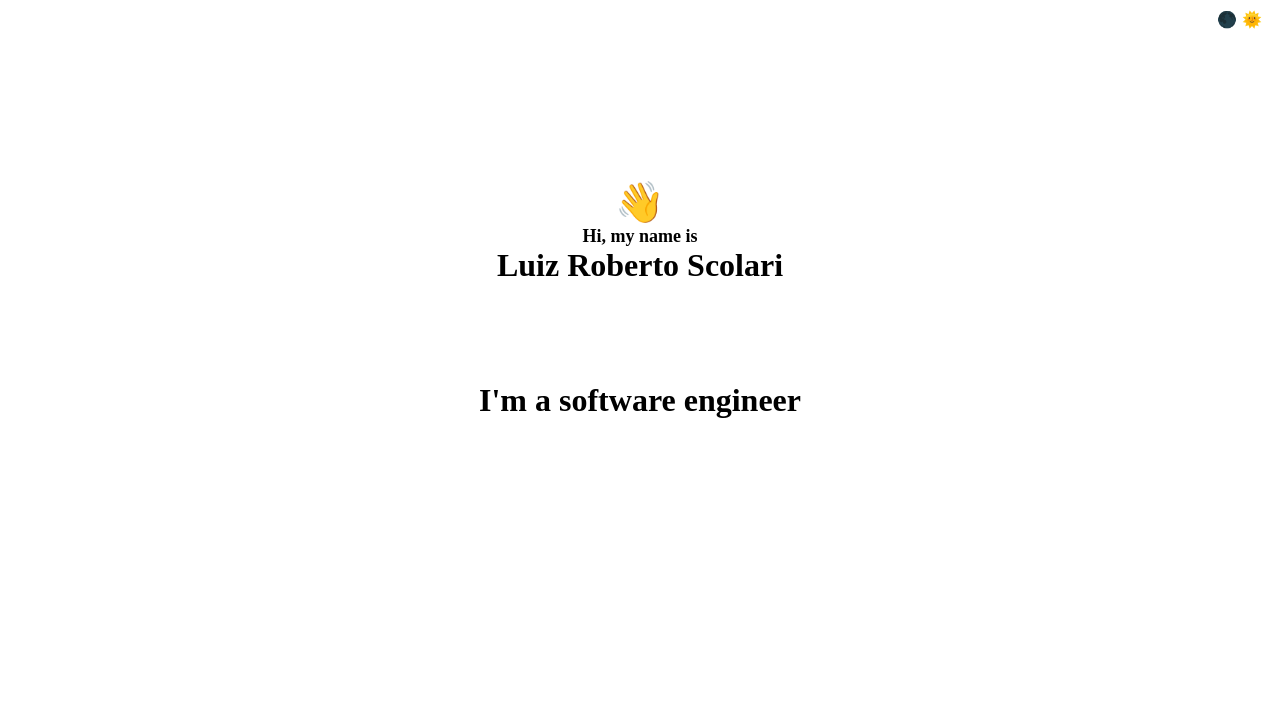
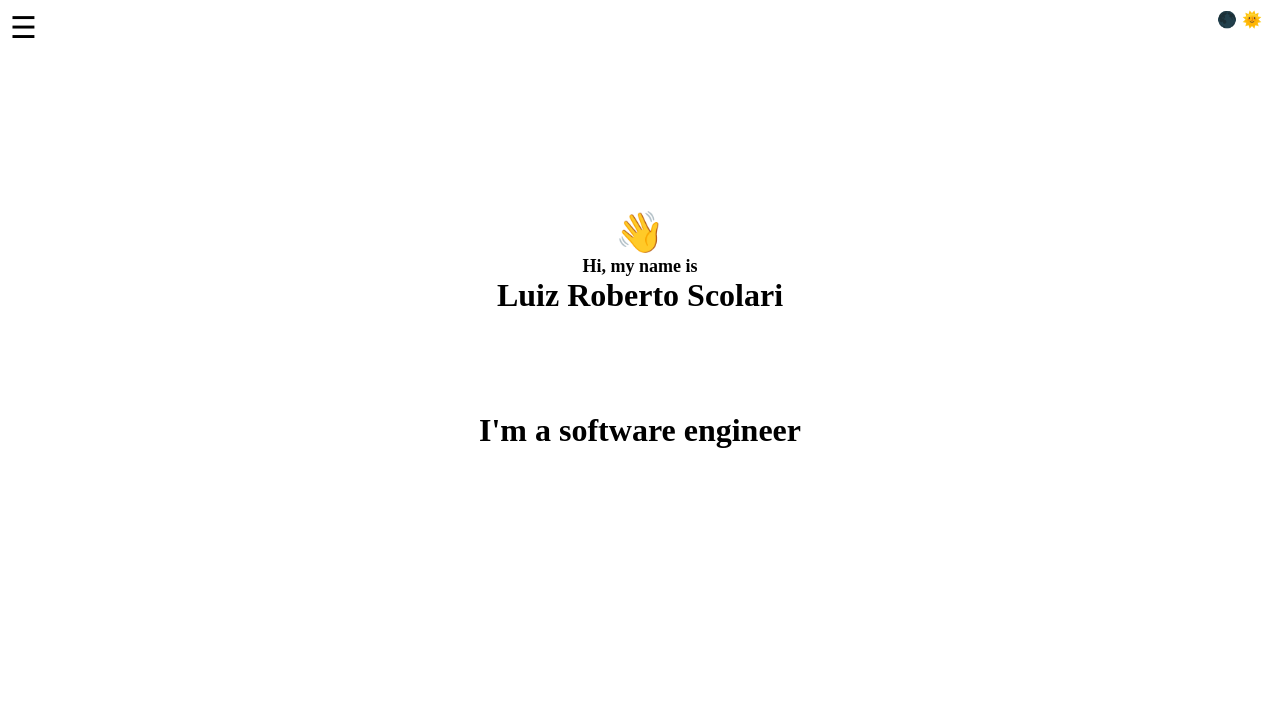
Before and after one commit to LuizScolari/LuizScolari.github.io, a plain HTML site: page index.html in a window 1280 px wide. Shown: the top 708 px of the page. Drawn offline with Linux system fonts and the light colour scheme.

Commit message:
Implementing sidebar

```diff
--- a/js/script.js
+++ b/js/script.js
@@ -25,8 +25,6 @@ function typeText() {
     }
 }
 
-window.onload = typeText;
-
 function dark_white_mode(event){
     let back = document.getElementById('back');
     let text = document.getElementById('Text');
@@ -46,5 +44,154 @@ function dark_white_mode(event){
     }
 }
 
-document.getElementById("moon").addEventListener("click", dark_white_mode);
-document.getElementById("sun").addEventListener("click", dark_white_mode);
+// menu lateral
+function createSidebar() {
+    // container do menu
+    const menuContainer = document.createElement('div');
+    menuContainer.id = 'menu-container';
+    document.body.appendChild(menuContainer);
+
+    // ícone
+    const hamburgerIcon = document.createElement('div');
+    hamburgerIcon.id = 'hamburger-icon';
+    hamburgerIcon.innerText = '☰';
+    hamburgerIcon.onclick = toggleMenu;
+    menuContainer.appendChild(hamburgerIcon);
+
+    // sidebar
+    const sidebar = document.createElement('div');
+    sidebar.id = 'sidebar';
+    menuContainer.appendChild(sidebar);
+
+    // botão de fechar
+    const closeButton = document.createElement('span');
+    closeButton.id = 'close-btn';
+    closeButton.innerText = '×';
+    closeButton.onclick = toggleMenu;
+    sidebar.appendChild(closeButton);
+
+    // links da sidebar
+    const ul = document.createElement('ul');
+    const pages = ['About me', 'Projects', 'Contact'];
+    pages.forEach(page => {
+        const li = document.createElement('li');
+        const a = document.createElement('a');
+        a.href = `#${page.toLowerCase()}`;
+        a.innerText = page;
+        li.appendChild(a);
+        ul.appendChild(li);
+    });
+    sidebar.appendChild(ul);
+}
+
+// Função para alternar a visibilidade da sidebar
+function toggleMenu() {
+    const sidebar = document.getElementById('sidebar');
+    sidebar.classList.toggle('open');
+}
+
+// Estilo do menu e da sidebar
+function addStyles() {
+    const style = document.createElement('style');
+    style.innerHTML = `
+        * {
+            margin: 0;
+            padding: 0;
+            box-sizing: border-box;
+        }
+
+        #menu-container {
+            position: absolute;
+            top: 10px;
+            left: 10px;
+            z-index: 100;
+        }
+
+        #hamburger-icon {
+            font-size: 30px;
+            cursor: pointer;
+        }
+
+        #sidebar {
+            position: fixed;
+            left: 0;
+            top: 0;
+            height: 100%;
+            width: 0;
+            background-color: #333;
+            overflow-x: hidden;
+            transition: 0.5s;
+            padding-top: 60px;
+        }
+
+        #sidebar ul {
+            list-style-type: none;
+            padding: 0;
+        }
+
+        #sidebar ul li {
+            padding: 10px 15px;
+            text-align: center;
+        }
+
+        #sidebar ul li a {
+            color: white;
+            text-decoration: none;
+            font-size: 18px;
+        }
+
+        #sidebar ul li a:hover {
+            background-color: #575757;
+        }
+
+        #sidebar.open {
+            width: 250px;
+        }
+
+        #close-btn {
+            position: absolute;
+            top: 10px;
+            left: 15px;
+            font-size: 30px;
+            color: white;
+            cursor: pointer;
+        }
+
+        #close-btn:hover {
+            color: #ccc;
+        }
+
+        #back {
+            background-color: white;
+            min-height: 100vh;
+        }
+
+        #Text {
+            color: black;
+            text-align: center;
+            margin-top: 100px;
+        }
+
+        #dark_white_mode {
+            display: inline-flex;
+            position: relative;
+            margin-top: 10px;
+            left: 100%;
+            transform: translate(-140%);
+        }
+
+        #moon, #sun {
+            cursor: pointer;
+        }
+    `;
+    document.head.appendChild(style);
+}
+
+window.onload = () => {
+    addStyles();
+    createSidebar();
+    typeText();
+
+    document.getElementById("moon").addEventListener("click", dark_white_mode);
+    document.getElementById("sun").addEventListener("click", dark_white_mode);
+};
--- a/style/style.css
+++ b/style/style.css
@@ -23,7 +23,7 @@
     transform: translate(-50%);
     color: black;
     position: relative;
-    top: 150px;
+    top: 80px;
     text-align: center;
 
 }
```
